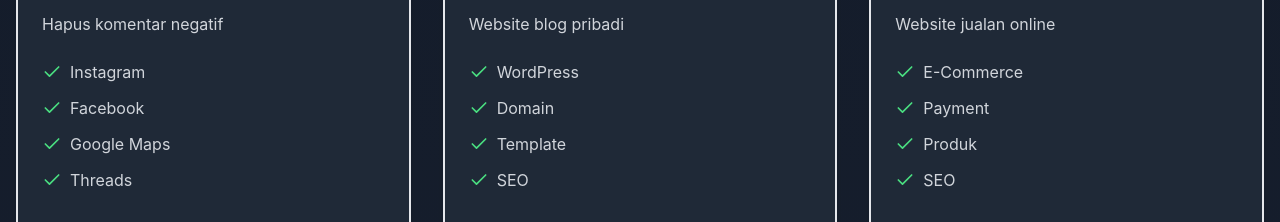
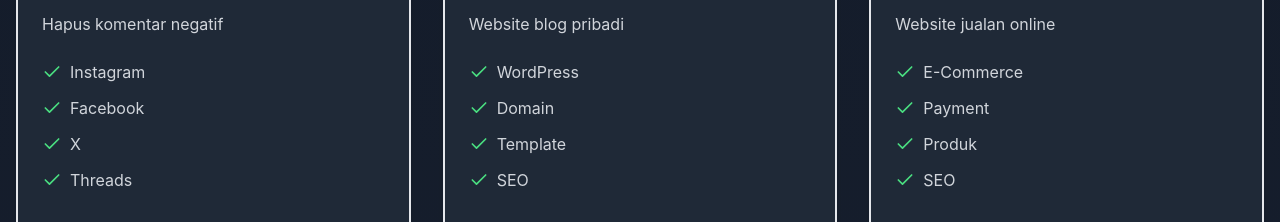
Before and after one commit to sibershopstore/pricing, a React (Vite) app: page / in a window 1280 px wide. Shown: the part 1860-2082 px from the top of the page. Built offline with nearby package versions, Linux system fonts and the light colour scheme.

Commit message:
Update pricingData.ts

```diff
--- a/src/data/pricingData.ts
+++ b/src/data/pricingData.ts
@@ -90,7 +90,7 @@
     price: '150rb',
     originalPrice: '350rb',
     description: 'Hapus komentar negatif',
-    features: ['Instagram', 'Facebook', 'Google Maps', 'Threads'],
+    features: ['Instagram', 'Facebook', 'X', 'Threads'],
     badge: 'TERMURAH',
     category: 'social'
   },
```
